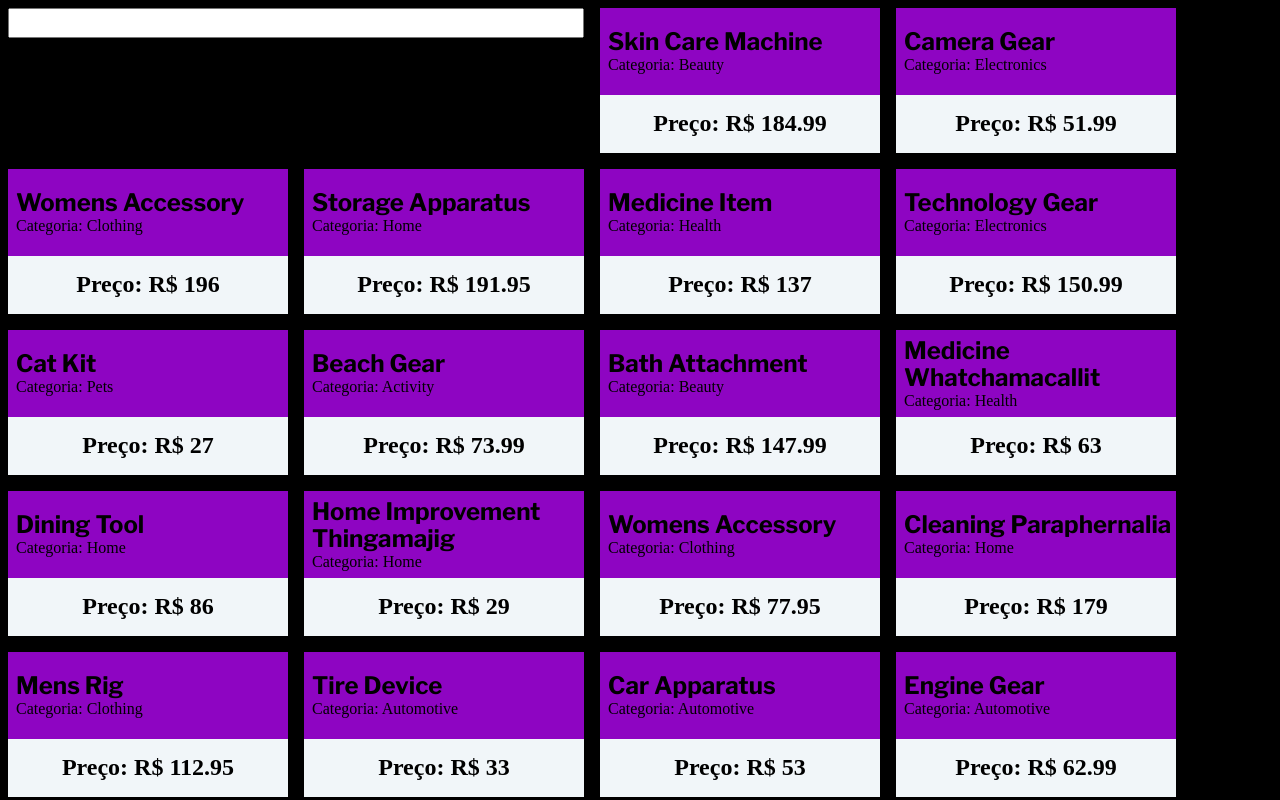
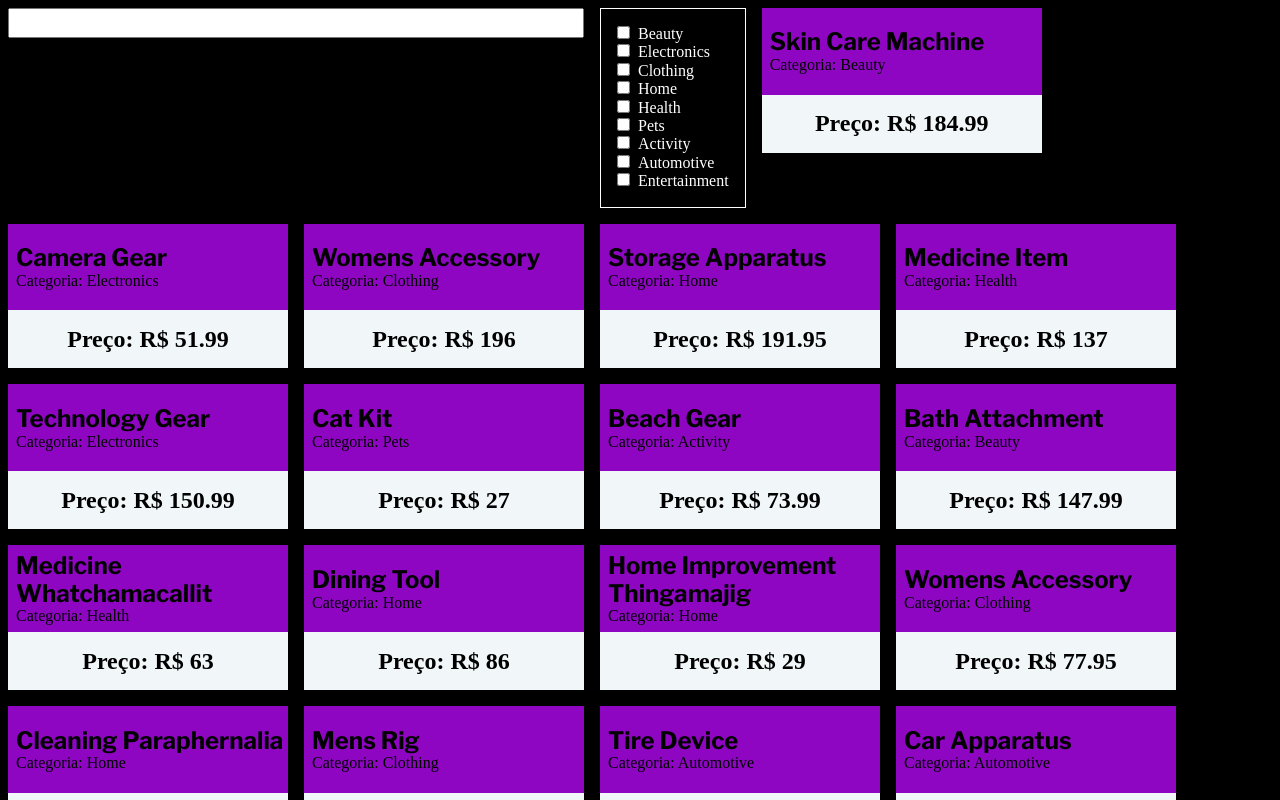
Before and after one commit to RenanVidal/sopa-de-letrinhas, a React (Vite) app: page / in a window 1280 px wide. Shown: the top 800 px of the page. Built offline with nearby package versions, Linux system fonts and the light colour scheme.

Commit message:
2 files modified

```diff
--- a/src/App.tsx
+++ b/src/App.tsx
@@ -1,11 +1,25 @@
-import { useState } from 'react';
+import { Children, useState } from 'react';
 import { data } from './data';
 import app from './app.module.css';
 import Card from './Components/Cards';
 
 const dataBases = data.map(item => item);
+const setCategory = new Set();
+const setSubcategory = new Set();
 
-function App() {
+const listCategory = dataBases.filter((listUnique) => {
+  const duplicateInList =setCategory.has(listUnique.product_category);
+  setCategory.add(listUnique.product_category);
+  return !duplicateInList;
+})
+
+const listSubcategory = dataBases.filter((listSub) => {
+  const duplicateInListSub = setSubcategory.has(listSub.product_subcategory);
+  setSubcategory.add(listSub.product_subcategory);
+  return !duplicateInListSub;
+})
+
+export default function App() {
 
   const [search, setSearch] = useState ('');
   const [filteredList, setFilteredLid] = useState({});
@@ -23,6 +37,20 @@ function App() {
         value={search}
         onChange={handleFilter}
       />
+      <aside className={app.filters}>
+        <ul className={app.list}>
+          {listCategory.map((item) => {
+            return (
+              <li>
+                <p><input type="checkbox" className={app.chkInp}/>{item.product_category}</p>
+                <ul>
+
+                </ul>
+              </li>
+            )
+          })}
+        </ul>
+      </aside>
       {search === '' ? dataBases.map(item =>
         <Card item={item} />
       ) : filteredList.map(item =>
@@ -31,5 +59,3 @@ function App() {
     </main>
   );
 }
-
-export default App;
--- a/src/app.module.css
+++ b/src/app.module.css
@@ -24,3 +24,22 @@
     width: 35.5rem;
     height: 1.5rem;
 }
+
+.list {
+    color: white;
+    list-style: none;
+    margin: 0;
+    padding: 0;
+}
+
+.chkInp {
+    margin-right: .5rem;
+}
+
+.filters {
+    display: flex;
+    flex-direction: column;
+    border: 1px white solid;
+    padding: 1rem;
+    gap: 0.25rem;
+}
```
